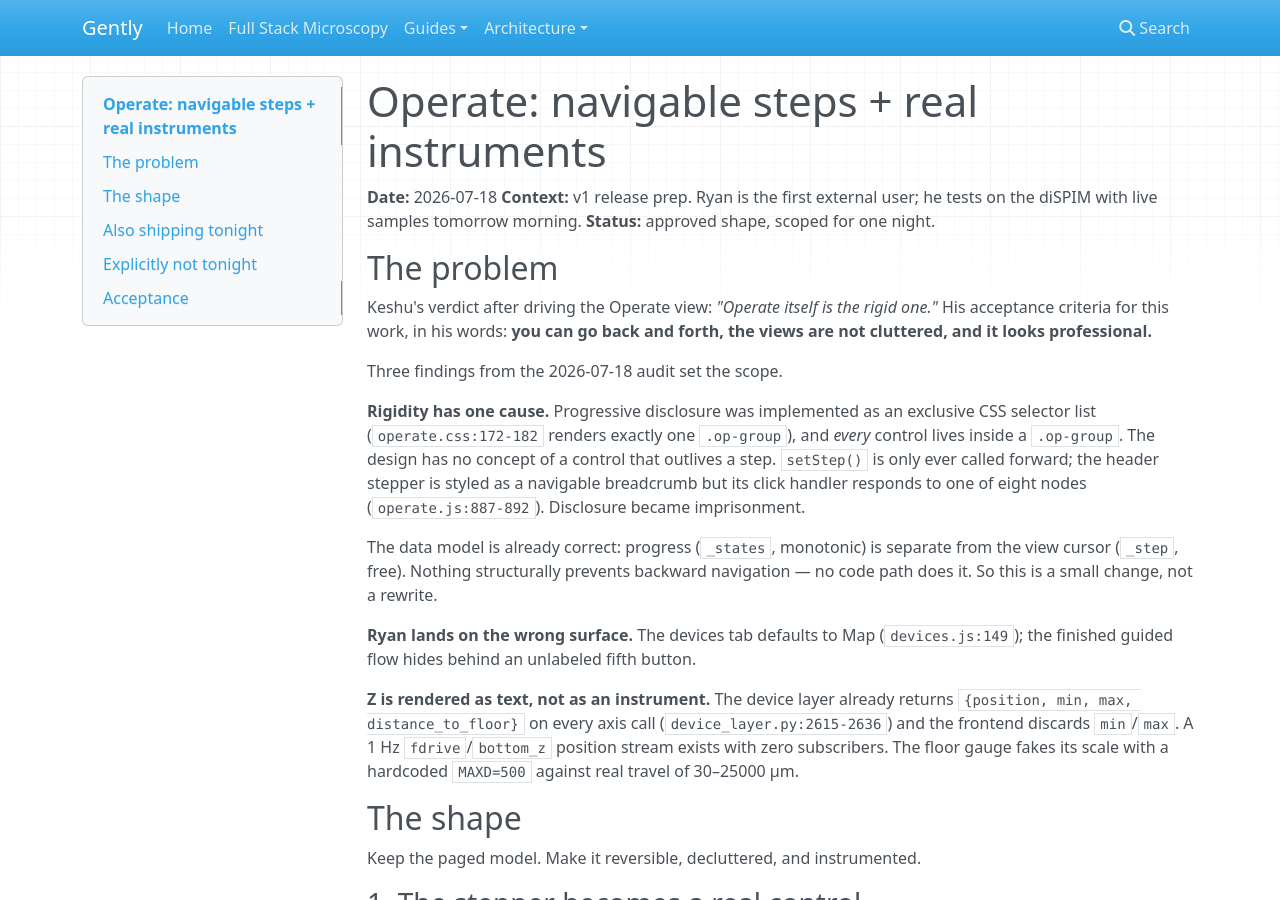
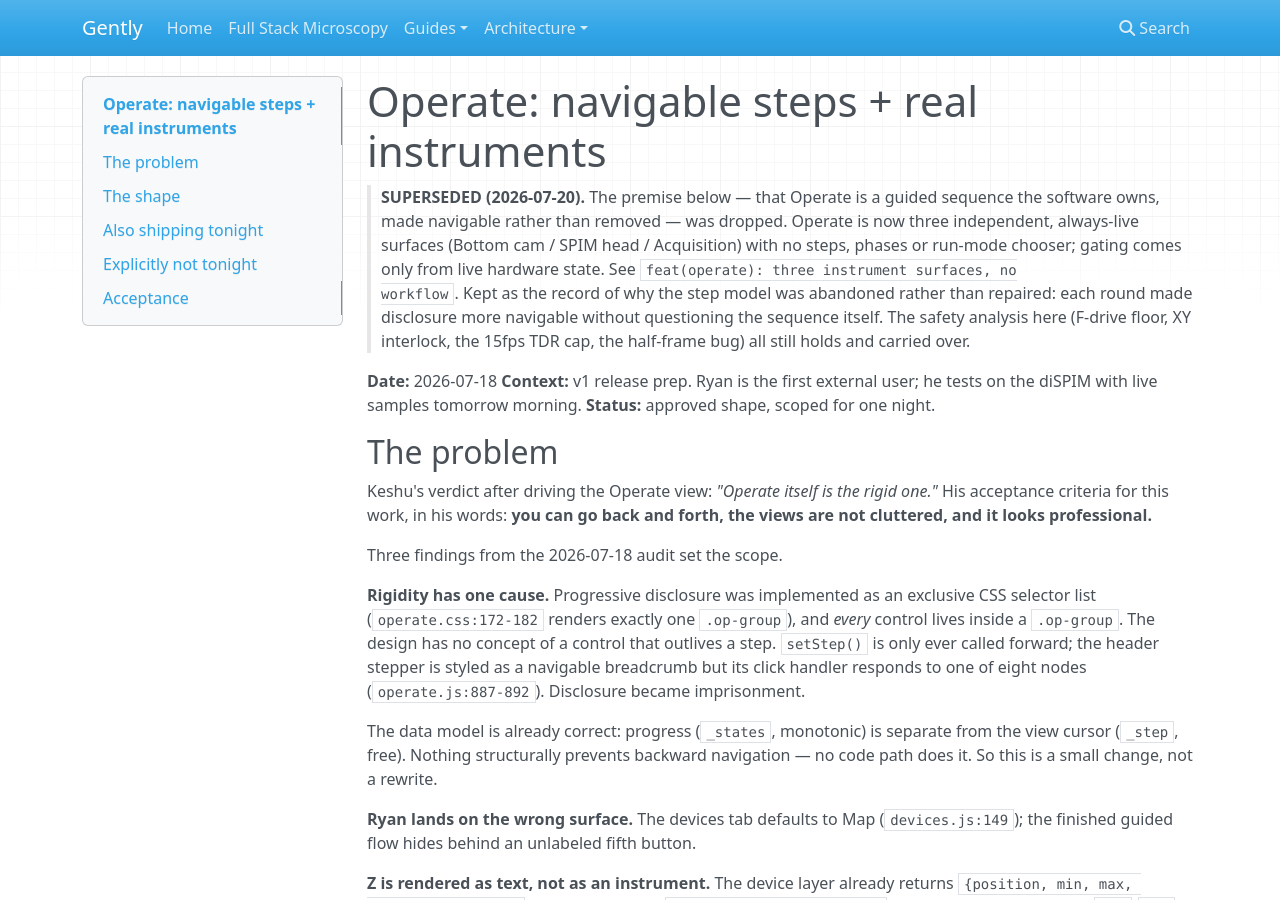
Before and after one commit to pskeshu/gently, an MkDocs documentation site: the page built from docs/superpowers/specs/2026-07-18-operate-navigable-instruments-design.md, in a window 1280 px wide and 900 px high. Built offline with MkDocs 1.6.1, drawn with Linux system fonts in a browser that asks for light colours; nearby versions of some CDN libraries.

Commit message:
docs(operate): mark the navigable-steps spec superseded
It describes a design that no longer exists. Kept rather than deleted as the
record of why the step model was abandoned instead of repaired.

Claude-Session: https://claude.ai/code/session_01XMWRh8uasxiH9jKiDxYtrZ

```diff
--- a/docs/superpowers/specs/2026-07-18-operate-navigable-instruments-design.md
+++ b/docs/superpowers/specs/2026-07-18-operate-navigable-instruments-design.md
@@ -1,4 +1,14 @@
 # Operate: navigable steps + real instruments
+
+> **SUPERSEDED (2026-07-20).** The premise below — that Operate is a guided
+> sequence the software owns, made navigable rather than removed — was dropped.
+> Operate is now three independent, always-live surfaces (Bottom cam / SPIM head
+> / Acquisition) with no steps, phases or run-mode chooser; gating comes only
+> from live hardware state. See `feat(operate): three instrument surfaces, no
+> workflow`. Kept as the record of why the step model was abandoned rather than
+> repaired: each round made disclosure more navigable without questioning the
+> sequence itself. The safety analysis here (F-drive floor, XY interlock, the
+> 15fps TDR cap, the half-frame bug) all still holds and carried over.
 
 **Date:** 2026-07-18
 **Context:** v1 release prep. Ryan is the first external user; he tests on the diSPIM with live samples tomorrow morning.
```
